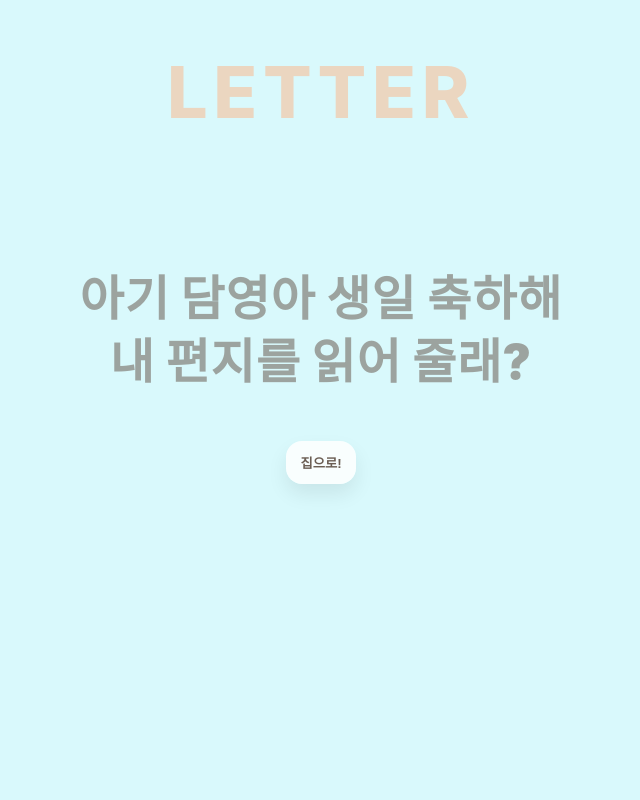
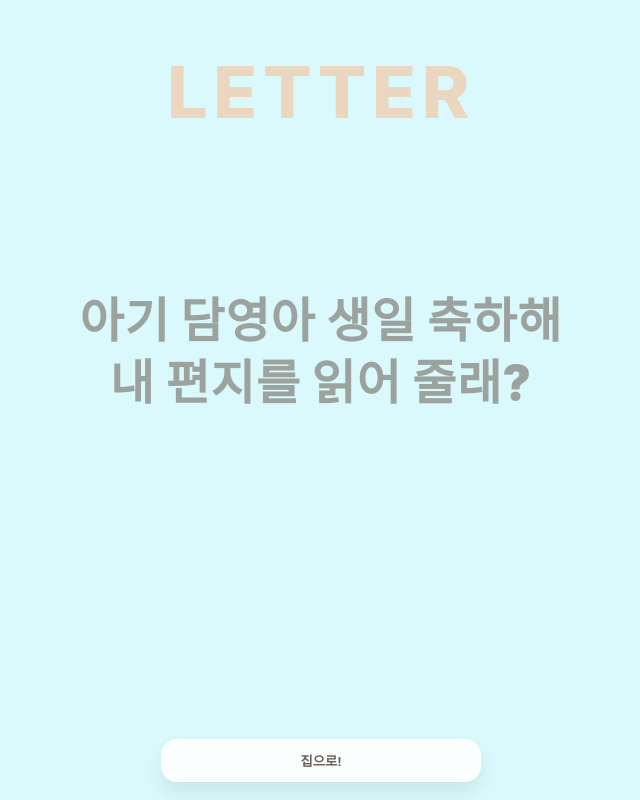
Before and after one commit to Gangster1234567/damyoung, a React (Vite) app: page /letter in a window 1280 px wide. Shown: the whole page, without its empty margins (319-959 px from the left). Built offline with nearby package versions, Linux system fonts and the light colour scheme.

Commit message:
Gate: clean up logic and keep error msg

```diff
--- a/src/pages/Letter.jsx
+++ b/src/pages/Letter.jsx
@@ -14,7 +14,7 @@ export default function Letter() {
             내 편지를 읽어 줄래?
           </p>
 
-          <div className="letter-actions">
+          <div className="letter-button">
             <button className="time-btn" onClick={() => nav("/home")} type="button">
           집으로!
             </button>
```
